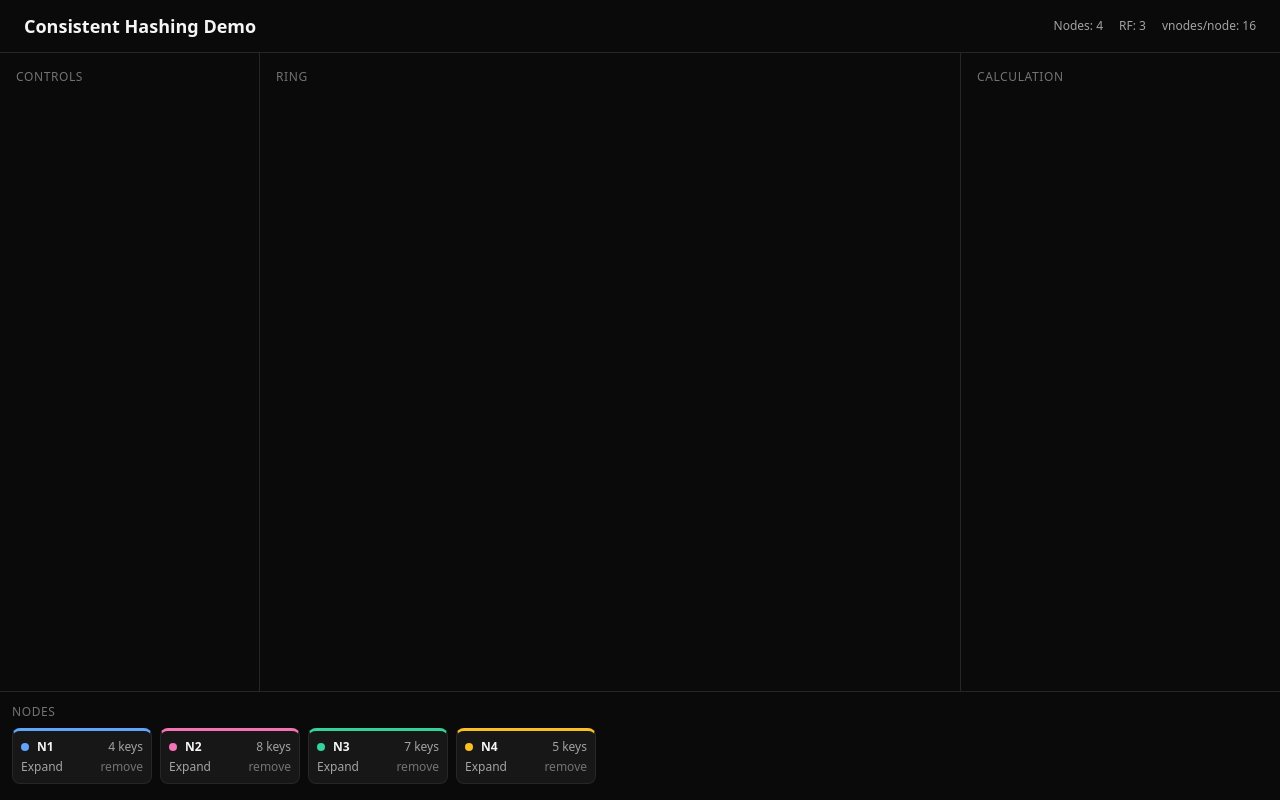
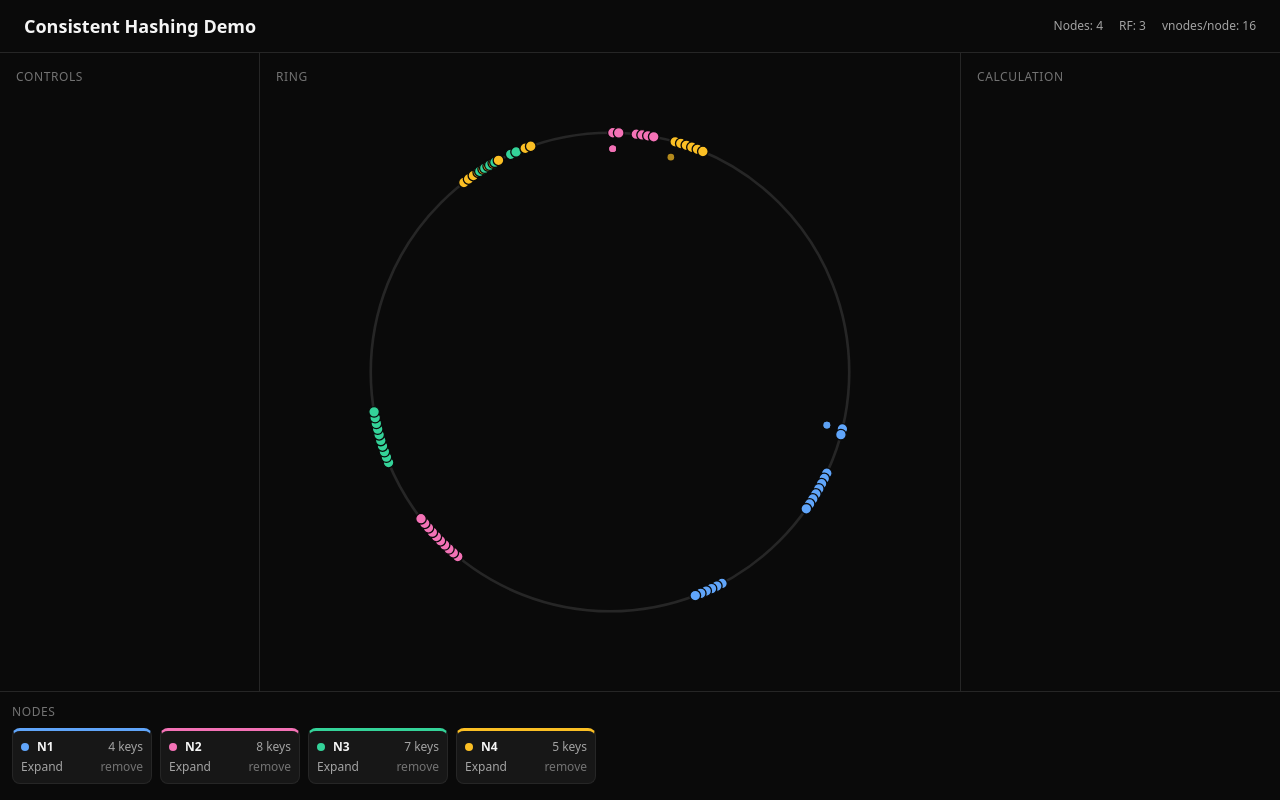
Before and after one commit to Emrebener/Consistent-Hashing-Demo, a React (Vite) app: page / in a window 1280 px wide. Built offline with nearby package versions, Linux system fonts and the light colour scheme.

Commit message:
feat(ui): add static SVG RingCanvas with vnodes and key dots

```diff
--- a/src/App.tsx
+++ b/src/App.tsx
@@ -1,5 +1,6 @@
 import { useRingStore } from "./state/store";
 import { NodeInspector } from "./components/NodeInspector";
+import { RingCanvas } from "./components/RingCanvas";
 
 export default function App() {
   const snapshot = useRingStore((s) => s.snapshot);
@@ -21,9 +22,10 @@ export default function App() {
         </aside>
 
         <main id="ring-pane" className="relative min-h-0 overflow-hidden">
-          <p className="absolute left-4 top-4 text-xs uppercase tracking-wider text-neutral-500">
+          <p className="absolute left-4 top-4 z-10 text-xs uppercase tracking-wider text-neutral-500">
             Ring
           </p>
+          <RingCanvas />
         </main>
 
         <aside id="calc-pane" className="border-l border-neutral-800 p-4 overflow-y-auto">
--- /dev/null
+++ b/src/components/RingCanvas.tsx
@@ -0,0 +1,81 @@
+import { useRingStore } from "../state/store";
+import { colorForNode } from "../lib/palette";
+
+const RING_RADIUS = 180;
+const VIEW = 480;
+const CENTER = VIEW / 2;
+
+/** Maps a 32-bit ring position to an angle in radians (0 at top, clockwise). */
+function positionToAngle(position: number): number {
+  return (position / 2 ** 32) * Math.PI * 2 - Math.PI / 2;
+}
+
+function ringPoint(position: number, radius: number): { x: number; y: number } {
+  const a = positionToAngle(position);
+  return { x: CENTER + Math.cos(a) * radius, y: CENTER + Math.sin(a) * radius };
+}
+
+export function RingCanvas() {
+  const snapshot = useRingStore((s) => s.snapshot);
+
+  return (
+    <svg
+      viewBox={`0 0 ${VIEW} ${VIEW}`}
+      className="absolute inset-0 m-auto h-full w-full"
+      role="img"
+      aria-label="Consistent hashing ring"
+    >
+      {/* Ring track */}
+      <circle
+        cx={CENTER}
+        cy={CENTER}
+        r={RING_RADIUS}
+        fill="none"
+        stroke="#262626"
+        strokeWidth={2}
+      />
+
+      {/* Vnode tokens */}
+      {snapshot.tokens.map((t) => {
+        const p = ringPoint(t.position, RING_RADIUS);
+        const color = colorForNode(t.nodeId);
+        return (
+          <circle
+            key={`${t.nodeId}#${t.vnodeIndex}`}
+            cx={p.x}
+            cy={p.y}
+            r={4}
+            fill={color}
+            stroke="#0a0a0a"
+            strokeWidth={1}
+          />
+        );
+      })}
+
+      {/* Stored keys — render at their hash position, just inside the ring */}
+      {Object.keys(snapshot.ownership).map((k) => {
+        // The owner list is non-empty; pick the first owner's color for the dot.
+        const owners = snapshot.ownership[k];
+        if (!owners || owners.length === 0) return null;
+        const color = colorForNode(owners[0]);
+        // Hash the key the same way the core does — but to avoid importing
+        // hashKey here, we use the ownership index proxy: place keys near
+        // their first replica's first vnode. (Good enough for the static view.)
+        const firstOwner = owners[0];
+        const firstToken = snapshot.tokens.find((t) => t.nodeId === firstOwner);
+        if (!firstToken) return null;
+        const p = ringPoint(firstToken.position, RING_RADIUS - 12);
+        return (
+          <circle
+            key={`k-${k}`}
+            cx={p.x}
+            cy={p.y}
+            r={2.5}
+            fill={color}
+            opacity={0.7}
+          />
+        );
+      })}
+    </svg>
+  );
+}
```
